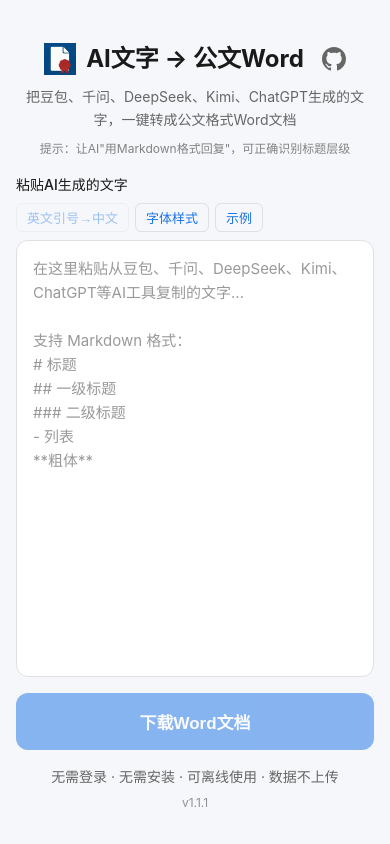
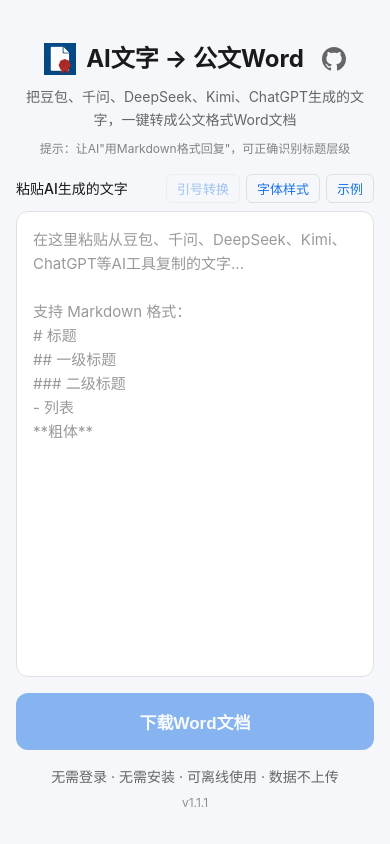
Before and after one commit to shrektan/formaldoc, a React (Vite) app: page / in a window 390 px wide. Built offline with nearby package versions, Linux system fonts and the light colour scheme; what turndown-plugin-gfm would draw is missing.

Commit message:
Revert mobile paste fallback

```diff
--- a/src/App.tsx
+++ b/src/App.tsx
@@ -1,4 +1,4 @@
-import { useEffect, useRef, useState } from 'react';
+import { useState } from 'react';
 import { Analytics } from '@vercel/analytics/react';
 import { StyleDrawer } from './components/StyleSettings';
 import { StyleProvider } from './contexts/StyleContext';
@@ -71,14 +71,10 @@
 - 列表
 **粗体**`;
 
-const RICH_HTML_SELECTOR =
-  'b,strong,em,i,u,s,del,ins,h1,h2,h3,h4,h5,h6,ul,ol,li,table,thead,tbody,tr,td,th,blockquote,pre,code,a,img,span[style],font';
 
 function AppContent() {
   const [text, setText] = useState('');
   const [isSettingsOpen, setIsSettingsOpen] = useState(false);
-  const editorRef = useRef<HTMLDivElement>(null);
-  const pasteFallbackRef = useRef<number | null>(null);
   const [showHeadingHint, setShowHeadingHint] = useState(false);
   const { styles } = useStyles();
   const { generate, isGenerating, error } = useDocxGenerator();
@@ -97,6 +93,7 @@
 
   const handleLoadExample = () => {
     setText(EXAMPLE_TEXT);
+    setShowHeadingHint(false);
   };
 
   const handleConvertQuotes = () => {
@@ -108,29 +105,11 @@
       return '\u201C' + content + '\u201D';
     });
     setText(converted);
+    checkForHeadings(converted);
     alert(count > 0 ? `已转换 ${count} 处引号` : '未找到需要转换的英文引号');
   };
 
-  useEffect(() => {
-    const editor = editorRef.current;
-    if (!editor) {
-      return;
-    }
-    if (editor.textContent !== text) {
-      editor.textContent = text;
-    }
-  }, [text]);
-
-  const handleInput = () => {
-    const editor = editorRef.current;
-    if (!editor) {
-      return;
-    }
-    const value = editor.innerText.replace(/\r\n/g, '\n');
-    setText(value);
-  };
-
-  const handlePaste = (e: React.ClipboardEvent<HTMLDivElement>) => {
+  const handlePaste = (e: React.ClipboardEvent<HTMLTextAreaElement>) => {
     setShowHeadingHint(false); // Reset hint on new paste
     const html = e.clipboardData.getData('text/html');
     if (html) {
@@ -138,41 +117,8 @@
       const markdown = htmlToMarkdown(html);
       setText(markdown);
       checkForHeadings(markdown);
-      const editor = editorRef.current;
-      if (editor && editor.textContent !== markdown) {
-        editor.textContent = markdown;
-      }
-      return;
     }
-
-    if (pasteFallbackRef.current) {
-      window.clearTimeout(pasteFallbackRef.current);
-    }
-
-    pasteFallbackRef.current = window.setTimeout(() => {
-      const editor = editorRef.current;
-      if (!editor) {
-        return;
-      }
-      const hasRichHtml = editor.querySelector(RICH_HTML_SELECTOR) !== null;
-      if (!hasRichHtml) {
-        // Plain text paste - check for headings
-        const plainText = editor.textContent || '';
-        checkForHeadings(plainText);
-        return;
-      }
-      const domHtml = editor.innerHTML.trim();
-      if (!domHtml) {
-        return;
-      }
-      const markdown = htmlToMarkdown(domHtml);
-      setText(markdown);
-      checkForHeadings(markdown);
-      if (editor.textContent !== markdown) {
-        editor.textContent = markdown;
-      }
-    }, 0);
-    // If no HTML on the clipboard, let the DOM render first and read from it.
+    // If no HTML, let default paste behavior handle plain text.
   };
 
   return (
@@ -205,9 +151,7 @@
         {/* Textarea */}
         <div className="input-section">
           <div className="input-header">
-            <label htmlFor="content" id="content-label" onClick={() => editorRef.current?.focus()}>
-              粘贴AI生成的文字
-            </label>
+            <label htmlFor="content">粘贴AI生成的文字</label>
             <div className="input-actions">
               <button
                 className="action-btn"
@@ -215,7 +159,7 @@
                 type="button"
                 disabled={!text.trim()}
               >
-                英文引号→中文
+                引号转换
               </button>
               <button className="action-btn" onClick={() => setIsSettingsOpen(true)} type="button">
                 字体样式
@@ -225,19 +169,16 @@
               </button>
             </div>
           </div>
-          <div
+          <textarea
             id="content"
             className="content-input"
-            contentEditable
-            role="textbox"
-            aria-multiline="true"
-            aria-labelledby="content-label"
-            aria-placeholder={PLACEHOLDER_TEXT}
-            data-placeholder={PLACEHOLDER_TEXT}
-            onInput={handleInput}
+            value={text}
+            onChange={(e) => {
+              setText(e.target.value);
+              checkForHeadings(e.target.value);
+            }}
             onPaste={handlePaste}
-            ref={editorRef}
-            suppressContentEditableWarning
+            placeholder={PLACEHOLDER_TEXT}
           />
           {/* Heading hint for mobile users */}
           {showHeadingHint && (
--- a/src/styles/app.css
+++ b/src/styles/app.css
@@ -192,10 +192,8 @@
   border: 1px solid var(--border);
   border-radius: 12px;
   background: var(--surface);
-  overflow-y: auto;
   font-family: inherit;
-  white-space: pre-wrap;
-  word-break: break-word;
+  resize: none;
 }
 
 .content-input:focus {
@@ -208,12 +206,6 @@
   color: #999;
 }
 
-.content-input:empty::before {
-  content: attr(data-placeholder);
-  color: #999;
-  pointer-events: none;
-  white-space: pre-wrap;
-}
 
 /* Error message */
 .error-msg {
```
Also changed, not shown: 1 other file (tests, documents, lock files or other folders).
